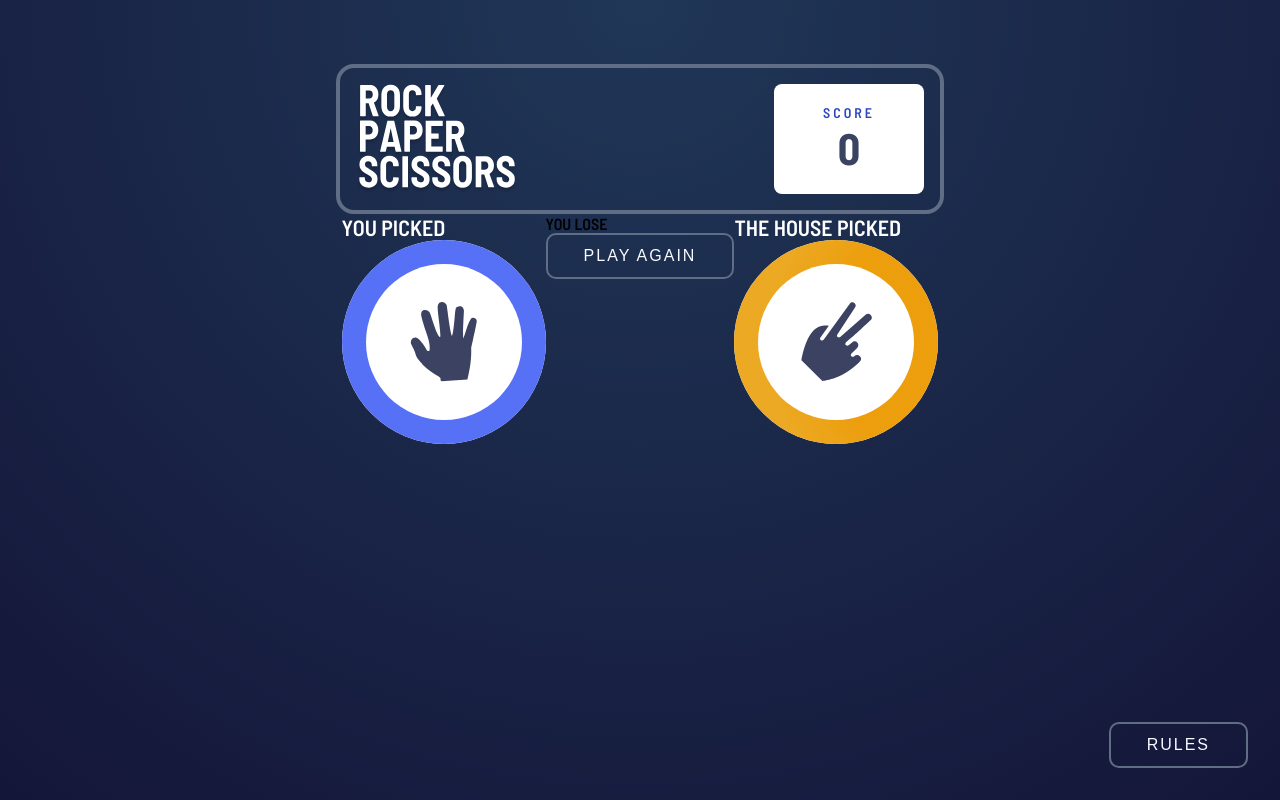
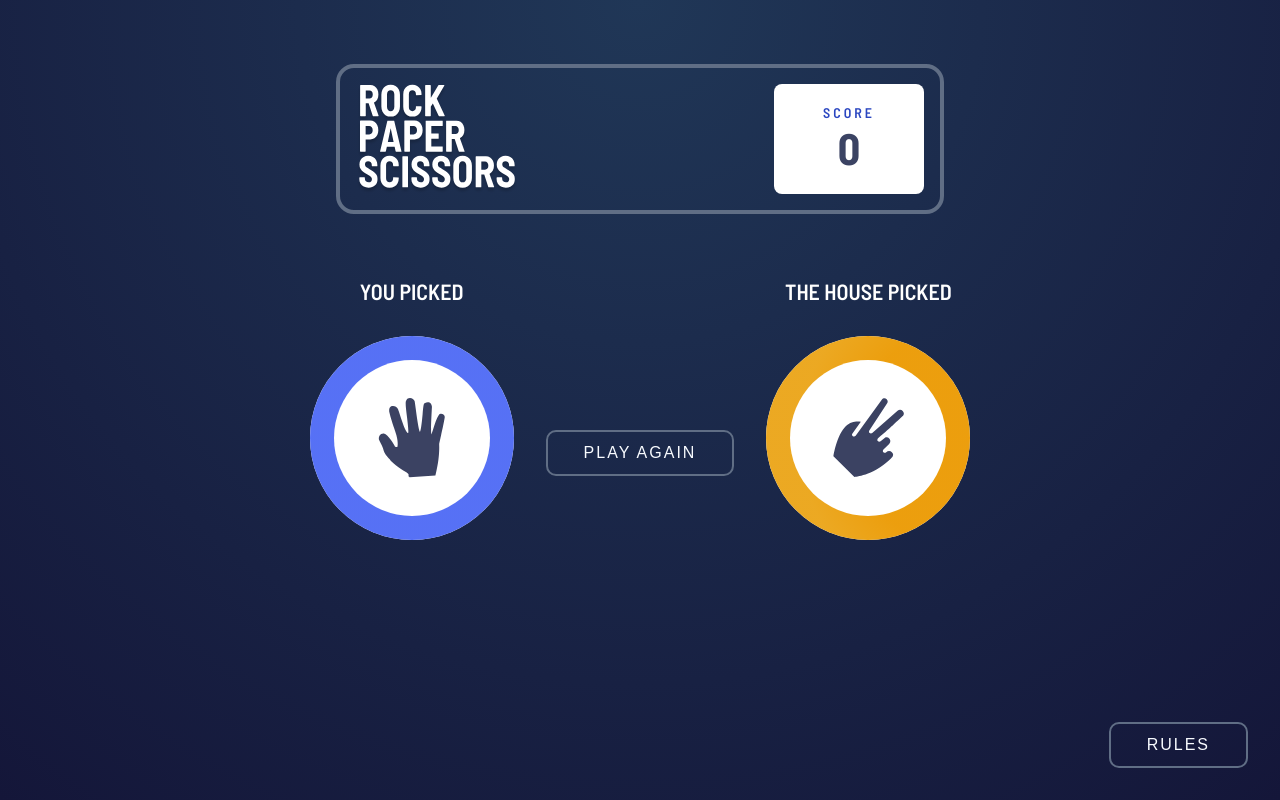
Before and after one commit to arinstreal/Rock-Paper-Scissors-game-challenge, a React (Create React App) app: page / in a window 1280 px wide. Both pictures are taken after a click on the element 485 px from the left and 346 px from the top of the page. Built offline with nearby package versions, Linux system fonts and the light colour scheme.

Commit message:
Fix view

```diff
--- a/package.json
+++ b/package.json
@@ -1,5 +1,6 @@
 {
   "name": "rock-paper-scrissors-game-challenge",
+  "homepage": "http://arinstreal.github.io/Rock-Paper-Scissors-game-challenge",
   "version": "0.1.0",
   "private": true,
   "dependencies": {
@@ -10,6 +11,7 @@
     "@types/node": "^16.11.11",
     "@types/react": "^17.0.37",
     "@types/react-dom": "^17.0.11",
+    "gh-pages": "^3.2.3",
     "node-sass": "^6.0.1",
     "react": "^17.0.2",
     "react-dom": "^17.0.2",
@@ -21,7 +23,9 @@
     "start": "react-scripts start",
     "build": "react-scripts build",
     "test": "react-scripts test",
-    "eject": "react-scripts eject"
+    "eject": "react-scripts eject",
+    "predeploy": "npm run build",
+    "deploy": "gh-pages -d build"
   },
   "eslintConfig": {
     "extends": [
--- a/src/Components/ResultsMode/ResultsMode.module.scss
+++ b/src/Components/ResultsMode/ResultsMode.module.scss
@@ -8,4 +8,23 @@
     background-color: #000000;
     opacity: 30%;
   }
+
+  .choiceWrapper {
+    margin-top: 64px;
+    span {
+      margin-bottom: 32px;
+      text-align: center;
+      display: block;
+    }
+  }
+  .resultWrapper {
+    margin: auto 32px 64px;
+    div:first-of-type {
+      color: var(--white-color);
+      font-size: 32px;
+      text-align: center;
+      margin-bottom: 16px;
+      font-weight: 700;
+    }
+  }
 }
--- a/src/Components/ResultsMode/ResultsMode.tsx
+++ b/src/Components/ResultsMode/ResultsMode.tsx
@@ -50,18 +50,19 @@ const ResultsMode: FC<IResultsMode> = ({userChoice, resetUserChoice, addUserPoin
 
   return (
     <div className={styles.resultsMode}>
-      <div>
+      <div className={styles.choiceWrapper}>
         <span>You picked</span>
         <GestureWrapper type={userChoice}/>
       </div>
-      <div>
-        <div>{result}</div>
+      <div className={styles.resultWrapper}>
+        {/*<div>{result}</div>*/}
         <button onClick={handlePlayAgain}>Play again</button>
       </div>
-      <div>
+      <div className={styles.choiceWrapper}>
         <span>The house picked</span>
         {
-          botChoice ? <GestureWrapper type={botChoice}/> : <div className={styles.generateChoice}/>
+          botChoice ? <GestureWrapper type={botChoice}/> :
+            <div className={styles.generateChoice}/>
         }
       </div>
     </div>
```
